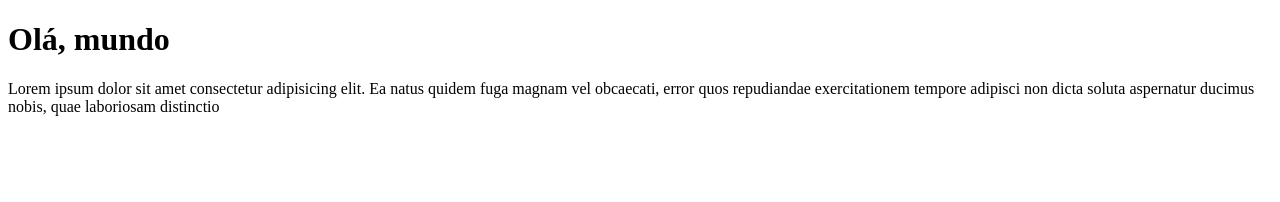
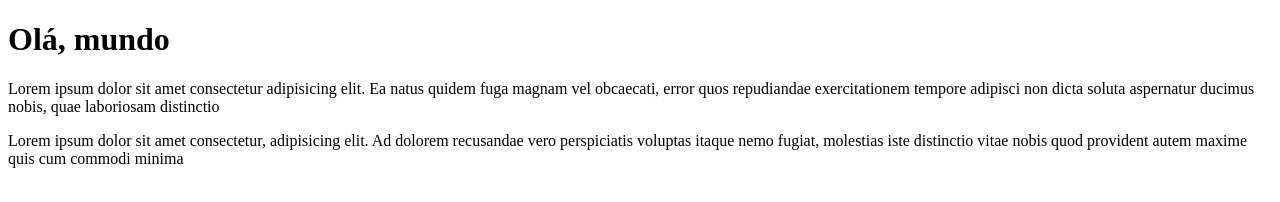
Before and after one commit to paulaalochio/Ola-Mundo, a plain HTML site: page site-exemplo/index.html in a window 1280 px wide. Drawn offline with Linux system fonts and the light colour scheme.

Commit message:
Adicionei um parágrafo

```diff
--- a/site-exemplo/index.html
+++ b/site-exemplo/index.html
@@ -9,5 +9,6 @@
 <body>
     <h1>Olá, mundo</h1>
     <p>Lorem ipsum dolor sit amet consectetur adipisicing elit. Ea natus quidem fuga magnam vel obcaecati, error quos repudiandae exercitationem tempore adipisci non dicta soluta aspernatur ducimus nobis, quae laboriosam distinctio</p>
+    <p>Lorem ipsum dolor sit amet consectetur, adipisicing elit. Ad dolorem recusandae vero perspiciatis voluptas itaque nemo fugiat, molestias iste distinctio vitae nobis quod provident autem maxime quis cum commodi minima</p>
 </body>
 </html>
```
